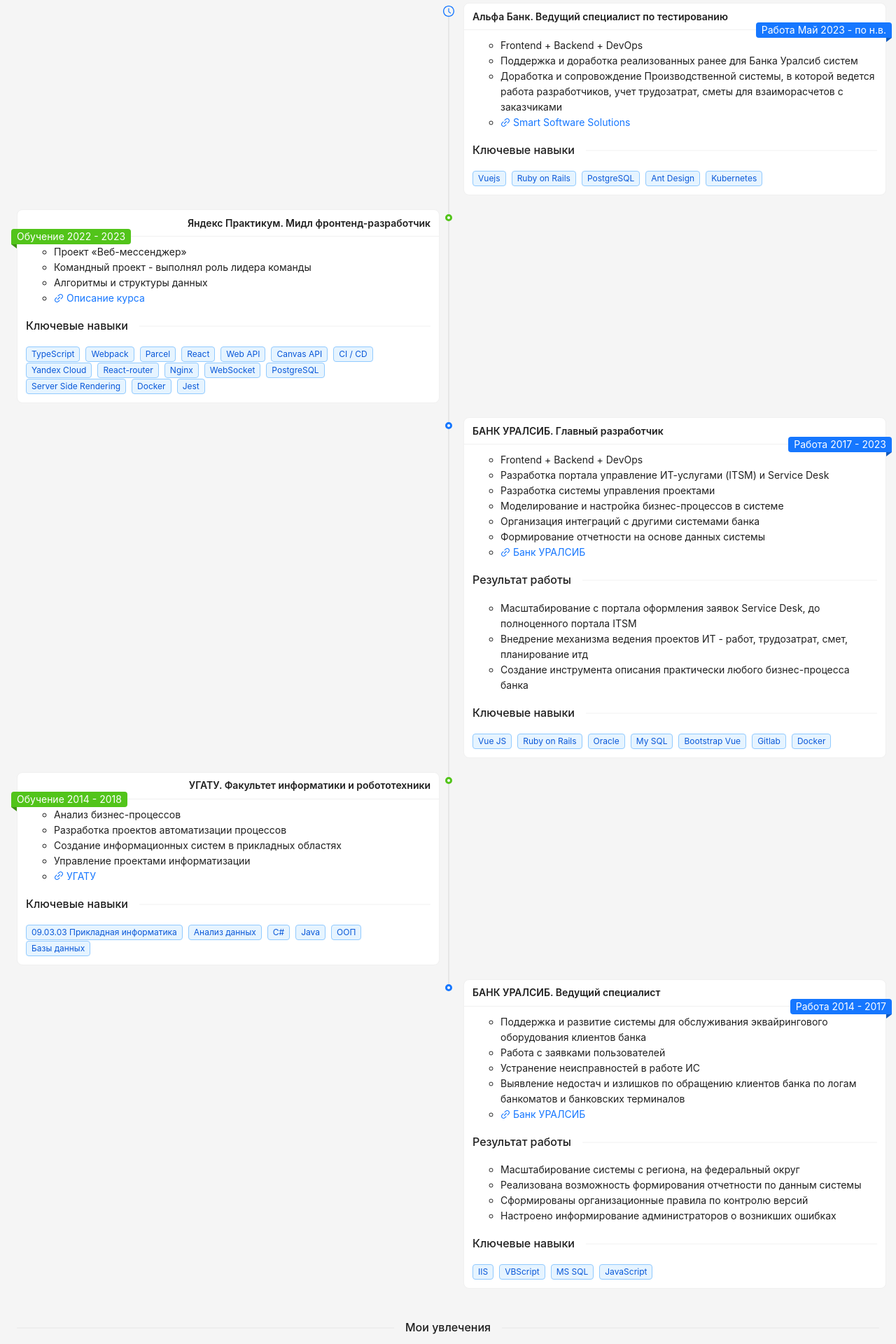
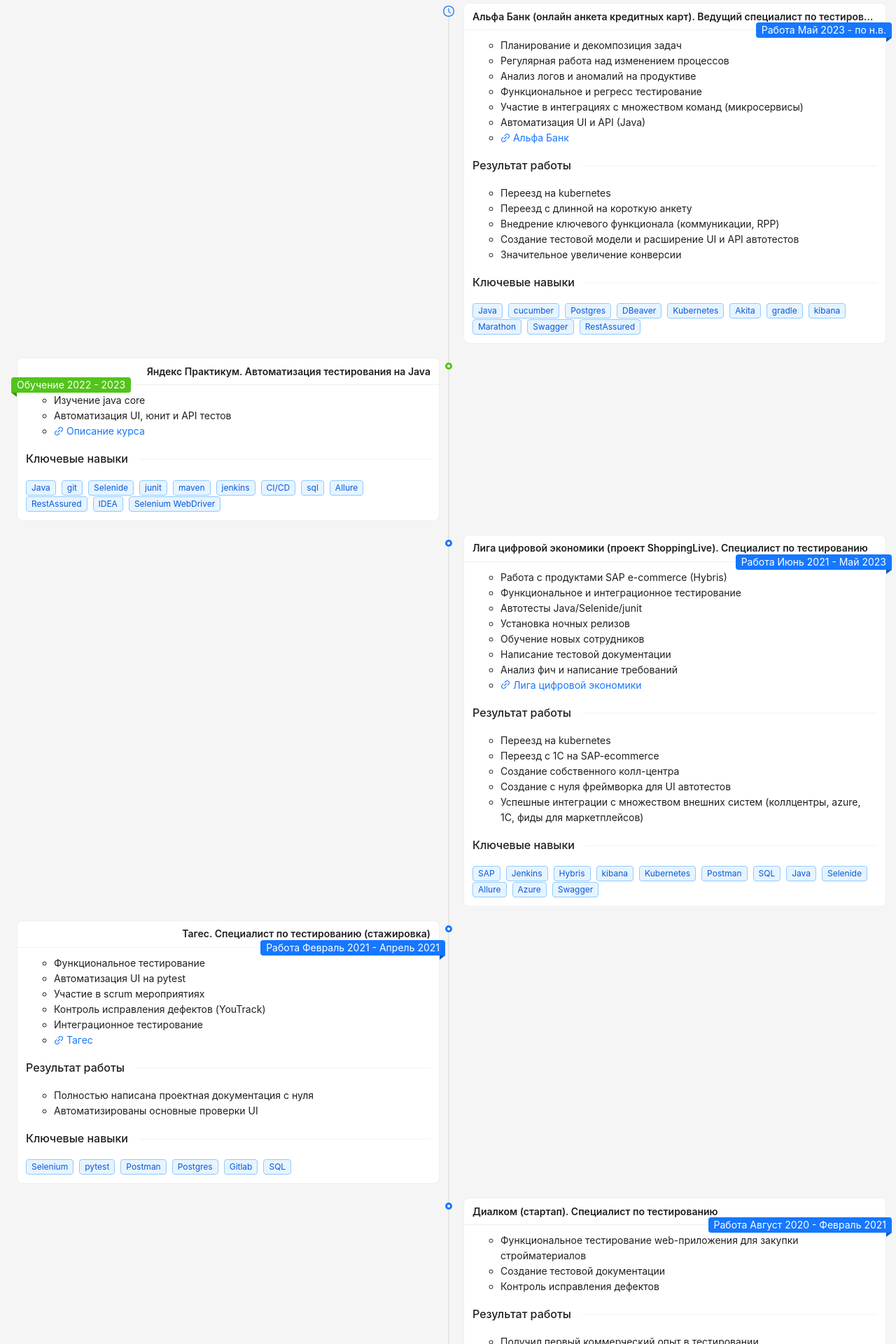
Before and after one commit to hotcream/about, a Vue app: page / in a window 1280 px wide. Shown: the part 760-2680 px from the top of the page at 70% size. Built offline with nearby package versions, Linux system fonts and the light colour scheme.

Commit message:
исправил описание

```diff
--- a/src/config.ts
+++ b/src/config.ts
@@ -29,60 +29,108 @@
   start: new Date(2020,5,1),
   name: 'Рожков Илья Александрович',
   jobtitle: 'Специалист по тестированию',
-  description: 'Начиная с 2020 года я занимаюсь тестированием веб-приложений, анализом и внедрением бизнес-процессов. Продолжаю развиваться в сфере тестирования.',
+  description: 'Начиная с 2020 года я занимаюсь тестированием веб-приложений, анализом и внедрением бизнес-процессов. ' +
+      'Участвую в международных конференциях, обучаюсь на платных курсах. Продолжаю развиваться в сфере тестирования.',
   experience: [
     {
       "type": "job",
       "period": "Май 2023 - по н.в.",
-      "сompany": "Альфа Банк",
+      "сompany": "Альфа Банк (онлайн анкета кредитных карт)",
       "title": "Ведущий специалист по тестированию",
       "responsibilities": [
-        "Frontend + Backend + DevOps",
-        "Поддержка и доработка реализованных ранее для Банка Уралсиб систем",
-        "Доработка и сопровождение Производственной системы, в которой ведется работа разработчиков, учет трудозатрат, сметы для взаиморасчетов с заказчиками"
+        "Планирование и декомпозиция задач",
+        "Регулярная работа над изменением процессов",
+        "Анализ логов и аномалий на продуктиве",
+        "Функциональное и регресс тестирование",
+        "Участие в интеграциях с множеством команд (микросервисы)",
+        "Автоматизация UI и API (Java)"
       ],
-      "tags": ["Vuejs","Ruby on Rails","PostgreSQL", "Ant Design", "Kubernetes"],
-      "links": [{to: 'https://www.smartsoftware.ru/', text: 'Smart Software Solutions'}]
+      "results": [
+        "Переезд на kubernetes",
+        "Переезд с длинной на короткую анкету",
+        "Внедрение ключевого функционала (коммуникации, RPP)",
+        "Создание тестовой модели и расширение UI и API автотестов",
+        "Значительное увеличение конверсии"
+      ],
+      "tags": ["Java","cucumber","Postgres", "DBeaver", "Kubernetes", "Akita", "gradle", "kibana", "Marathon", "Swagger",
+      "RestAssured"],
+      "links": [{to: 'https://alfabank.ru/', text: 'Альфа Банк'}]
     },
     {
       "type": "learn",
       "period": "2022 - 2023",
       "сompany": "Яндекс Практикум",
-      "title": "Мидл фронтенд-разработчик",
+      "title": "Автоматизация тестирования на Java",
       "responsibilities": [
-        "Проект «Веб-мессенджер»",
-        "Командный проект - выполнял роль лидера команды",
-        "Алгоритмы и структуры данных"
+        "Изучение java core",
+        "Автоматизация UI, юнит и API тестов"
       ],
-      "tags": ["TypeScript","Webpack","Parcel","React","Web API","Canvas API","CI / CD","Yandex Cloud",
-        "React-router","Nginx","WebSocket","PostgreSQL","Server Side Rendering","Docker","Jest"],
-        "links": [{to: 'https://practicum.yandex.ru/middle-frontend/', text: 'Описание курса'}]
-
+      "tags": ["Java", "git", "Selenide", "junit", "maven", "jenkins", "CI/CD", "sql", "Allure", "RestAssured",
+        "IDEA", "Selenium WebDriver"],
+        "links": [{to: 'https://practicum.yandex.ru/profile/qa-automation-engineer-java/', text: 'Описание курса'}]
     },
     {
       "type": "job",
-      "period": "2017 - 2023",
-      "сompany": "БАНК УРАЛСИБ",
-      "title": "Главный разработчик",
+      "period": "Июнь 2021 - Май 2023",
+      "сompany": "Лига цифровой экономики (проект ShoppingLive)",
+      "title": "Специалист по тестированию",
       "responsibilities": [
-        "Frontend + Backend + DevOps",
-        "Разработка портала управление ИТ-услугами (ITSM) и Service Desk",
-        "Разработка системы управления проектами",
-        "Моделирование и настройка бизнес-процессов в системе",
-        "Организация интеграций c другими системами банка",
-        "Формирование отчетности на основе данных системы"
+        "Работа с продуктами SAP e-commerce (Hybris)",
+        "Функциональное и интеграционное тестирование",
+        "Автотесты Java/Selenide/junit",
+        "Установка ночных релизов",
+        "Обучение новых сотрудников",
+        "Написание тестовой документации",
+        "Анализ фич и написание требований"
       ],
       "results": [
-        "Масштабирование с портала оформления заявок Service Desk, до полноценного портала ITSM",
-        "Внедрение механизма ведения проектов ИТ - работ, трудозатрат, смет, планирование итд",
-        "Создание инструмента описания практически любого бизнес-процесса банка"
+        "Переезд на kubernetes",
+        "Переезд с 1C на SAP-ecommerce",
+        "Создание собственного колл-центра",
+        "Создание с нуля фреймворка для UI автотестов",
+        "Успешные интеграции с множеством внешних систем (коллцентры, azure, 1С, фиды для маркетплейсов)"
       ],
-      "tags": ["Vue JS","Ruby on Rails","Oracle", "My SQL", "Bootstrap Vue", "Gitlab", "Docker"],
-      "links": [{to: 'https://www.uralsib.ru/', text: 'Банк УРАЛСИБ'}]
+      "tags": ["SAP", "Jenkins", "Hybris", "kibana", "Kubernetes", "Postman", "SQL", "Java", "Selenide", "Allure", "Azure", "Swagger"],
+      "links": [{to: 'https://www.digitalleague.ru/', text: 'Лига цифровой экономики'}]
+    },
+    {
+      "type": "job",
+      "period": "Февраль 2021 - Апрель 2021",
+      "сompany": "Тагес",
+      "title": "Специалист по тестированию (стажировка)",
+      "responsibilities": [
+        "Функциональное тестирование",
+        "Автоматизация UI на pytest",
+        "Участие в scrum мероприятиях",
+        "Контроль исправления дефектов (YouTrack)",
+        "Интеграционное тестирование"
+      ],
+      "results": [
+        "Полностью написана проектная документация с нуля",
+        "Автоматизированы основные проверки UI"
+      ],
+      "tags": ["Selenium","pytest","Postman", "Postgres", "Gitlab", "SQL"],
+      "links": [{to: 'https://tages.ru/', text: 'Тагес'}]
+    },
+    {
+      "type": "job",
+      "period": "Август 2020 - Февраль 2021",
+      "сompany": "Диалком (стартап)",
+      "title": "Специалист по тестированию",
+      "responsibilities": [
+        "Функциональное тестирование web-приложения для закупки стройматериалов",
+        "Создание тестовой документации",
+        "Контроль исправления дефектов"
+      ],
+      "results": [
+        "Получил первый коммерческий опыт в тестировании",
+        "Значительно расширен функционал сайта, исправлено множество дефектов"
+      ],
+      "tags": ["DevTools","Postman","SQL", "Git"]
     },
     {
       "type": "learn",
-      "period": "2014 - 2018",
+      "period": "2015 - 2019",
       "сompany": "УГАТУ",
       "title": "Факультет информатики и робототехники",
       "responsibilities":[
@@ -93,48 +141,24 @@
       ],
       "tags": ["09.03.03 Прикладная информатика", "Анализ данных", "C#", "Java", "ООП", "Базы данных"],
       "links": [{to: 'https://ugatu.su/', text: 'УГАТУ'}]
-    },
-    {
-      "type": "job",
-      "period": "2014 - 2017",
-      "сompany": "БАНК УРАЛСИБ",
-      "title": "Ведущий специалист",
-      "responsibilities": [
-        "Поддержка и развитие системы для обслуживания эквайрингового оборудования клиентов банка",
-        "Работа с заявками пользователей",
-        "Устранение неисправностей в работе ИС",
-        "Выявление недостач и излишков по обращению клиентов банка по логам банкоматов и банковских терминалов"
-      ],
-      "results": [
-        "Масштабирование системы с региона, на федеральный округ",
-        "Реализована возможность формирования отчетности по данным системы",
-        "Сформированы организационные правила по контролю версий",
-        "Настроено информирование администраторов о возникших ошибках"
-      ],
-      "tags": ["IIS","VBScript","MS SQL","JavaScript"],
-      "links": [{to: 'https://www.uralsib.ru/', text: 'Банк УРАЛСИБ'}]
     }
   ],
   contacts: [{
-    title: 'Никита Зинов',
+    title: 'Илья Рожков',
     icon: '/about/hh.png',
-    link: 'https://ufa.hh.ru/resume/5498def9ff083d236c0039ed1f6d33314f7a75'
+    link: 'https://hh.ru/resume/65f5acc6ff0869a6470039ed1f424d46664f61'
   },{
-    title: 'Контактный Email',
+    title: 'Email',
     icon: '/about/email.png',
-    link: 'mailto:zinov.nikita2010@ya.ru'
+    link: 'mailto:twentyny@yandex.ru'
   },{
-    title: '@ZinovNikita',
+    title: '@hotcream',
     icon: '/about/github.png',
-    link: 'https://github.com/ZinovNikita'
+    link: 'https://github.com/hotcream'
   },{
-    title: '@ZinNikAlex',
-    icon: '/about/vk.png',
-    link: 'https://vk.com/zinnikalex'
-  },{
-    title: '@ZinovNA',
+    title: '@twentyny',
     icon: '/about/tg.png',
-    link: 'https://t.me/ZinovNA'
+    link: 'https://t.me/twentyny'
   }],
   hobbies: [{
     title: 'Babylon JS - Web GL фреймворк, для веб. Можно создавать гибкие приложения, начиная с простой визуализации 3D, заканчивая онлайн играми.',
```
Also changed, not shown: public/photo.jpg.
